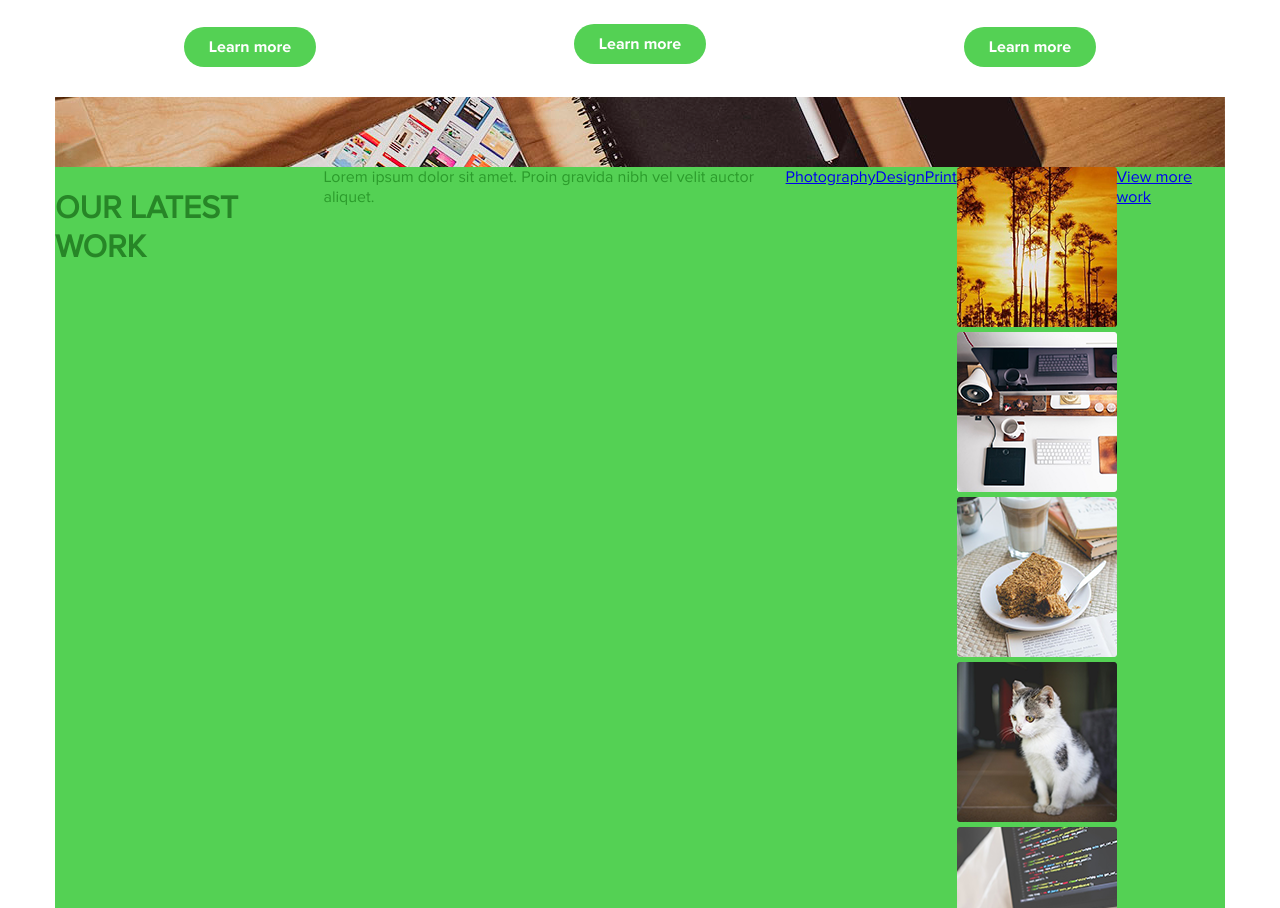
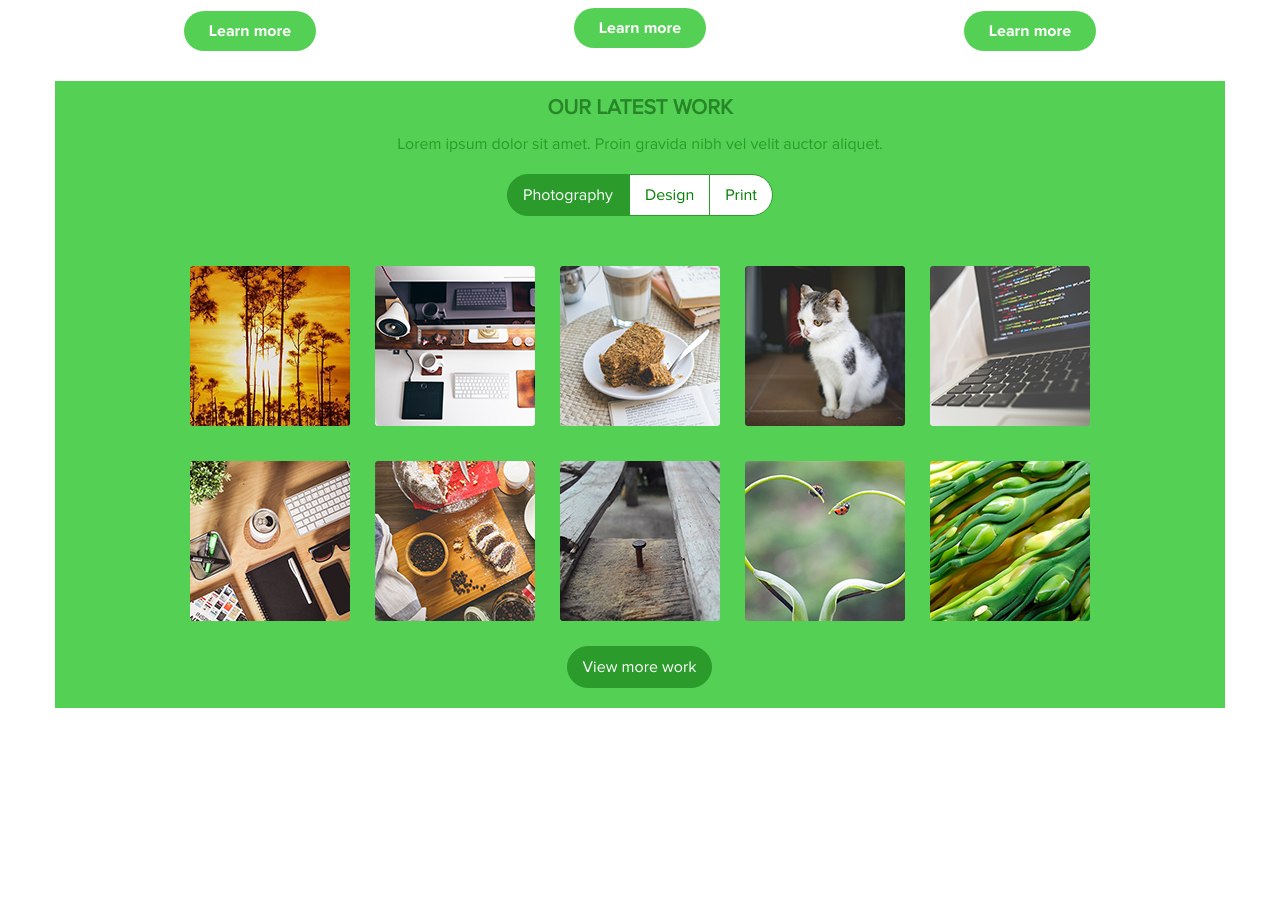
Before and after one commit to mifomen/switch, a website: page src/index.html in a window 1280 px wide. Shown: the part 1062-1970 px from the top of the page. Drawn offline with nearby package versions, Linux system fonts and the light colour scheme; files that its build step writes are made by us from their sources; files whose address does not match are found by name; a web font is replaced by a local one.

Commit message:
#3 section complite

```diff
--- a/src/index.html
+++ b/src/index.html
@@ -71,22 +71,23 @@
   <h1 class="shop-window__title">OUR LATEST WORK</h1>
   <span class="shop-window__sub-title">Lorem ipsum dolor sit amet. Proin gravida nibh vel velit auctor aliquet.</span>
 
-  <a href="#" class="shop-window__button shop-window__active-button">Photography</a>
-  <a href="#" class="shop-window__button">Design</a> <a href="#" class="shop-window__button">Print</a>
+  <a href="#" class="shop-window__button first-button active">Photography</a>
+  <a href="#" class="shop-window__button">Design</a>
+  <a href="#" class="shop-window__button last-button">Print</a>
 
   <div class="shop-window__list">
-    <div class="shop-windows__block-for-img"><img class="shop-window__img" src="img/second-section-image/img1.png"></div>
-    <div class="shop-windows__block-for-img"><img class="shop-window__img" src="img/second-section-image/img2.png"></div>
-    <div class="shop-windows__block-for-img"><img class="shop-window__img" src="img/second-section-image/img3.png"></div>
-    <div class="shop-windows__block-for-img"><img class="shop-window__img" src="img/second-section-image/img4.png"></div>
-    <div class="shop-windows__block-for-img"><img class="shop-window__img" src="img/second-section-image/img5.png"></div>
-    <div class="shop-windows__block-for-img"><img class="shop-window__img" src="img/second-section-image/img6.png"></div>
-    <div class="shop-windows__block-for-img"><img class="shop-window__img" src="img/second-section-image/img7.png"></div>
-    <div class="shop-windows__block-for-img"><img class="shop-window__img" src="img/second-section-image/img8.png"></div>
-    <div class="shop-windows__block-for-img"><img class="shop-window__img" src="img/second-section-image/img9.png"></div>
-    <div class="shop-windows__block-for-img"><img class="shop-window__img" src="img/second-section-image/img10.png"></div>
+    <div class="shop-window__block-for-img"><img class="shop-window__img" src="img/second-section-image/img1.png"></div>
+    <div class="shop-window__block-for-img"><img class="shop-window__img" src="img/second-section-image/img2.png"></div>
+    <div class="shop-window__block-for-img"><img class="shop-window__img" src="img/second-section-image/img3.png"></div>
+    <div class="shop-window__block-for-img"><img class="shop-window__img" src="img/second-section-image/img4.png"></div>
+    <div class="shop-window__block-for-img"><img class="shop-window__img" src="img/second-section-image/img5.png"></div>
+    <div class="shop-window__block-for-img"><img class="shop-window__img" src="img/second-section-image/img6.png"></div>
+    <div class="shop-window__block-for-img"><img class="shop-window__img" src="img/second-section-image/img7.png"></div>
+    <div class="shop-window__block-for-img"><img class="shop-window__img" src="img/second-section-image/img8.png"></div>
+    <div class="shop-window__block-for-img"><img class="shop-window__img" src="img/second-section-image/img9.png"></div>
+    <div class="shop-window__block-for-img"><img class="shop-window__img" src="img/second-section-image/img10.png"></div>
   </div>
-  <a href="#" class="shop-window__button last">View more work </a>
+  <a href="#" class="shop-window__button first-button last-button active mb-20">View more work </a>
 </div>
 
 
--- a/src/sass/1_header.scss
+++ b/src/sass/1_header.scss
@@ -8,7 +8,7 @@
   background-repeat: no-repeat;
   background-size: 100%;
   background-position: 50% 100%;
-  height: 660px;
+  // height: 660px;
   // outline: 2px solid darkblue;
   // outline-offset: -2px;
   font-family: $fontNovaR;
--- a/src/sass/2_what_we_do.scss
+++ b/src/sass/2_what_we_do.scss
@@ -3,7 +3,7 @@
   display: flex;
   flex-direction: row;
   flex-wrap: wrap;
-  margin-bottom: 70px; //&&&&&&&&&&&&&&&&&
+  // margin-bottom: 70px; //&&&&&&&&&&&&&&&&&
   &__title {
     width: 100%;
     text-align: center;
--- a/src/sass/3_section-ShopWindow.scss
+++ b/src/sass/3_section-ShopWindow.scss
@@ -2,10 +2,83 @@
 
     background-color: $GreenColor;
     display: flex;
+  flex-wrap: wrap;
+  justify-content: center;
+    // border:2px solid darkblue;
+    text-align: center;
     &__title {
       color: rgb(39,134,39);
+      width: 100%;
+      font-size: 21px;
+
+
     }
     &__sub-title {
+      width: 100%;
       color: rgb(43,155,43);
+      font-size: 16px;
+      margin-bottom: 20px;
+    }
+    &__list {
+
+      // border:5px solid darkblue;
+       width: 100%;
+       display: flex;
+       flex-wrap: wrap;
+       justify-content: space-around;
+       margin-right: 10.5%;
+       margin-left: 10.5%;
+       margin-bottom: 20px;
+    }
+    &__block-for-img {
+          margin-top: 30px;
+          overflow: hidden;
+    }
+    &__img {
+          transition: ease 300ms;
+          &:hover {
+            transition: ease 300ms;
+            transform: scale(1.05) translateY(-4px);
           }
     }
+
+    &__button {
+      border:1px solid #2b9b2b;
+      color:white;
+      background-color: white;
+      color:green;
+      padding: 10px 15px;
+      text-decoration: none;
+      font-family: $fontNovaR;
+         margin-bottom: 20px;
+      &:hover {
+        text-decoration: underline;
+      }
+    }
+
+
+  }
+.first-button {
+      border-top-left-radius: 25px;
+border-bottom-left-radius: 25px;
+
+}
+.last-button {
+border-top-right-radius: 25px;
+border-bottom-right-radius: 25px;
+margin-left: -1px;
+}
+.active {
+  background-color: #2b9b2b;
+  color: white;
+
+}
+.mb-20 {
+
+}
+// .shop-window__title{
+//       color: rgb(39,134,39);
+//       width: 230px;
+//       background-color: red;
+//       border:2px solid darkblue;
+//     }
```
Also changed, not shown: build/css/style.min.css, build/index.html. Lines whose indentation alone changed are shown as unchanged.
